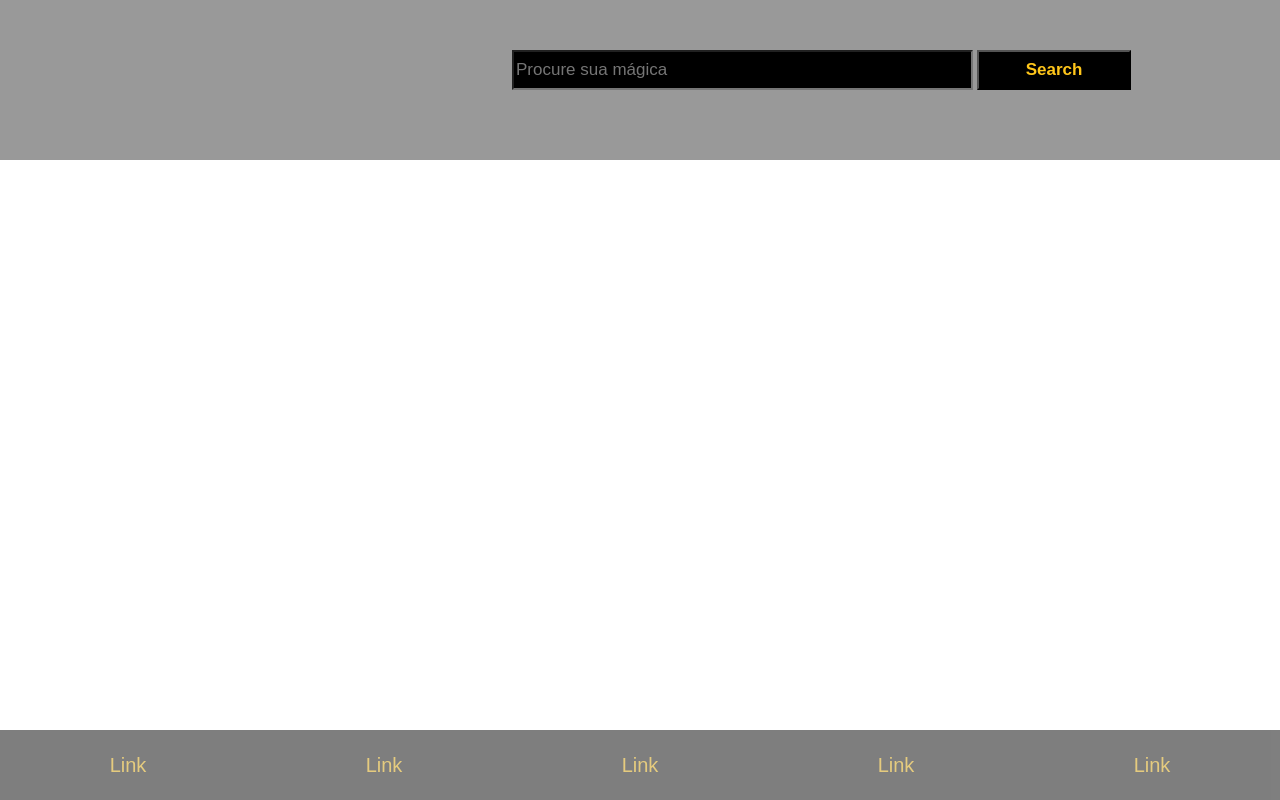
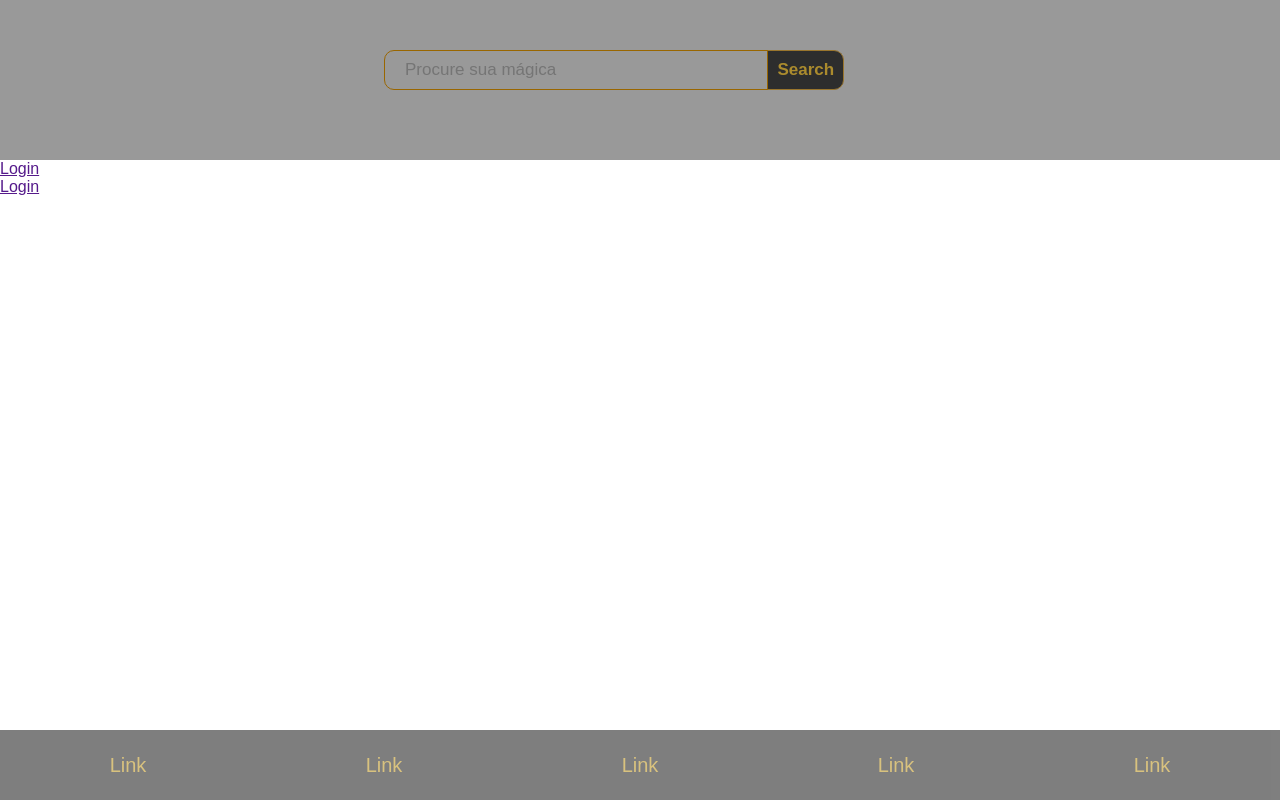
Before and after one commit to luna26gabriel/WordPress-Coding, a WordPress theme: template themes/WHP/index.php in a window 1280 px wide. Run offline with PHP 8.4 and a stand-in for WordPress, Linux system fonts and the light colour scheme; the site name, menu and one post (Sample post) are stand-ins, and other content is empty.

Commit message:
Search(not working) Login e Cadastre-se(building)

```diff
--- a/themes/WHP/header.php
+++ b/themes/WHP/header.php
@@ -37,3 +37,11 @@
                 <input type="submit" value="Search">
             </form>
         </div>
+
+        <div class="BotaoLogin">
+            <a href="">Login</a>
+        </div>
+
+        <div class="BotaoCadastrese">
+            <a href="">Login</a>
+        </div>
--- a/themes/WHP/style.css
+++ b/themes/WHP/style.css
@@ -148,7 +148,7 @@ body {
         float: left;
         width: 20%;
         text-align: center;
-        color: #cc9900;
+        color: #b38600;
         text-decoration: none;
         font-size: 20px;
         line-height: 70px;
@@ -196,7 +196,7 @@ body {
         float: left;
         width: 20%;
         text-align: center;
-        color: #cc9900;
+        color: #b38600;
         text-decoration: none;
         font-size: 20px;
         line-height: 70px;
@@ -224,22 +224,36 @@ body {
         position: absolute;
         width: 60%;
         top: 50px;
-        left: 40%;
+        left: 30%;
     }
     .Busca input[type='text']{
         height: 40px;
-        width: 60%;
+        width: 50%;
         font-size: 17px;
         color: #ffc61a;
-        background: #000;
+        padding-left: 20px;
+        background: transparent;
+        border-radius: 10px 0 0 10px;
+        border: 1px #996600 solid;
     }
     .Busca input[type='submit']{
+        position: relative;
         height: 40px;
-        width: 20%;
+        width: 10%;
+        right: 5px;
         font-size: 17px;
         background: #000;
-        color: #ffc61a;
+        opacity: 0.7;
+        filter: alpha(opacity=70);
+        color: #b38600;
         font-weight: bold;
         text-align: center;
+        border-radius: 0 10px 10px 0;
+        border: 1px #996600 solid;
+        cursor: pointer;
+    }
+    .Busca input[type='submit']:hover{
+        opacity: 0.3;
+        filter: alpha(opacity=30);
     }
 }
```
